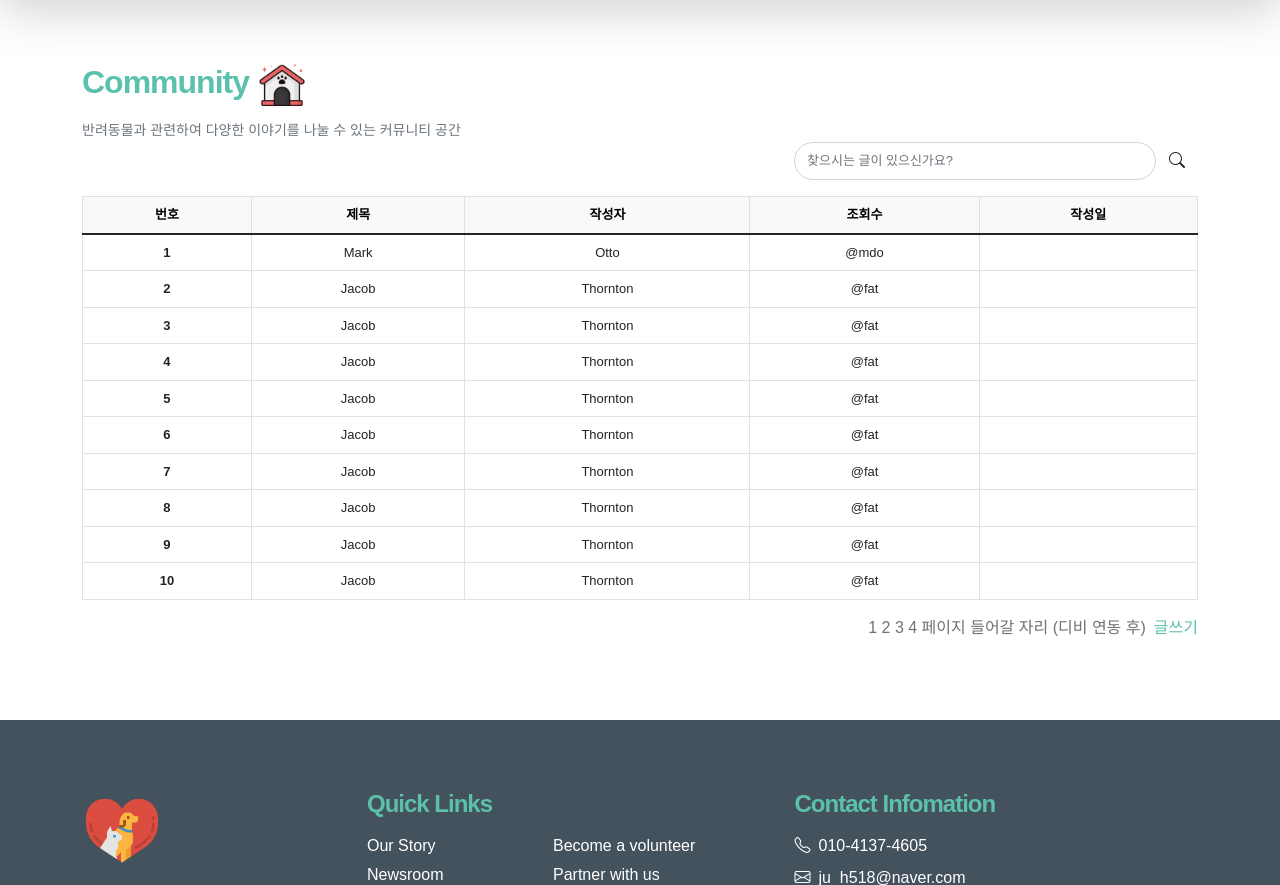
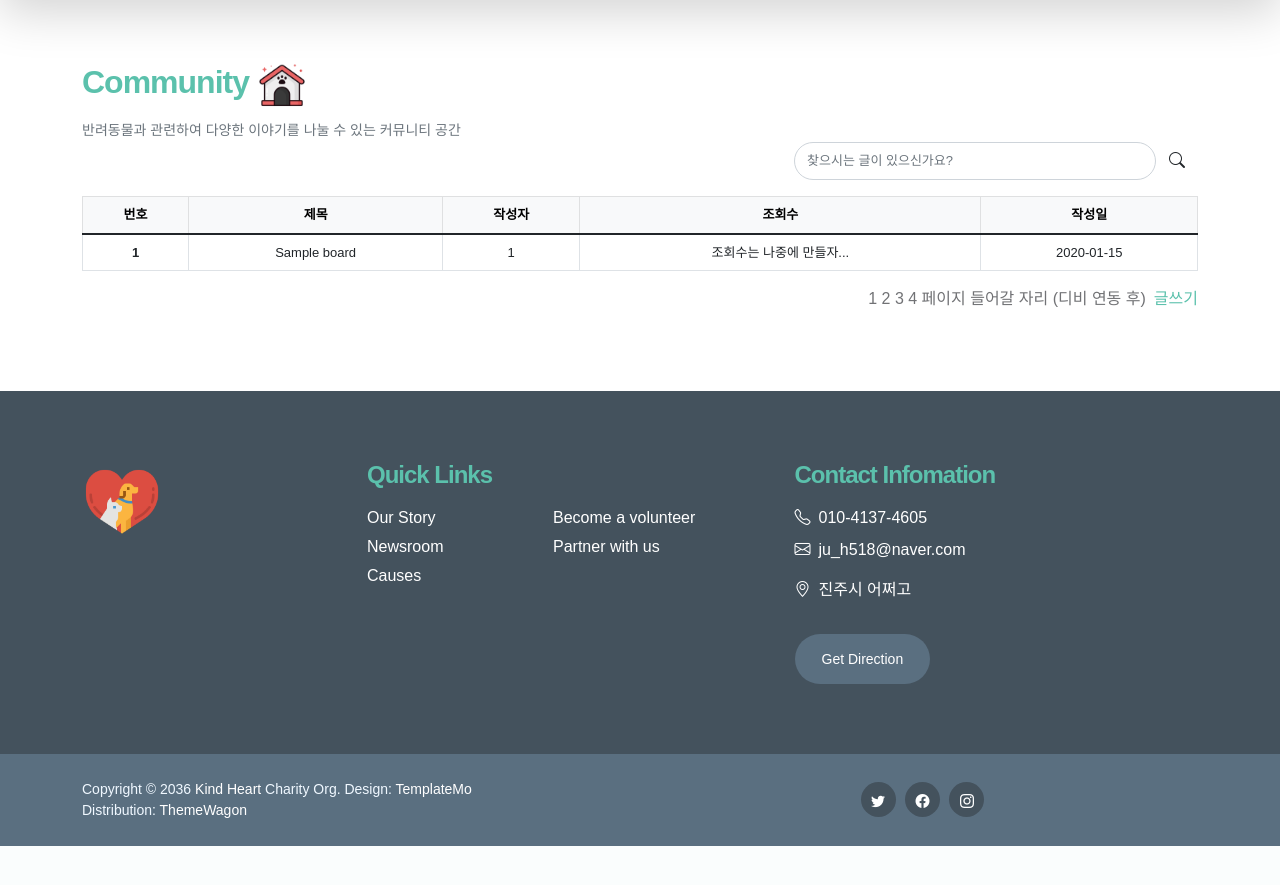
Before and after one commit to CompanionAnimalWeb/CompanionAnimal, a Java web app: template CompanionAnimalProject/src/main/webapp/WEB-INF/views/board/community/main.jsp in a window 1280 px wide. Shown: the part 143-1028 px from the top of the page. After the commit the page ends 989 px from the top, so only its background shows below. Run offline with Spring Boot 4, a stand-in JSP engine, Linux system fonts and the light colour scheme; the template is opened without the code that fills it: most values are stand-ins (such as "Sample title", 1, 10 or a date in 2020); some libraries are stand-ins or nearby versions; some web fonts are replaced.

Commit message:
게시판 구현_03
게시판 메인 페이지에서 게시물 전체 목록을 조회하는 코드
게시물 번호를 파라미터로 받아 게시물 상세 정보를 조회하는 코드

```diff
--- a/CompanionAnimalProject/src/main/java/com/example/demo/repository/BoardRepository.java
+++ b/CompanionAnimalProject/src/main/java/com/example/demo/repository/BoardRepository.java
@@ -8,4 +8,5 @@ import com.example.demo.model.Board;
 public interface BoardRepository {
     List<Board> findAll();
     void insert(BoardController boardController);
+    List<Board> findPost(int no);
 }
--- a/CompanionAnimalProject/src/main/webapp/WEB-INF/views/board/community/main.jsp
+++ b/CompanionAnimalProject/src/main/webapp/WEB-INF/views/board/community/main.jsp
@@ -16,6 +16,8 @@
 	<%@include file="../../fragments/common-css.jsp" %>
 
 </head>
+
+
 
 <body id="section_1">
 
@@ -61,76 +63,15 @@
 				    </tr>
 				  </thead>
 				  <tbody>
-				    <tr>
-				      <th scope="row">1</th>
-				      <td>Mark</td>
-				      <td>Otto</td>
-				      <td>@mdo</td>
-				      <td></td>
+				  	<c:forEach items="${boardList}" var="board">
+				    <tr onclick="location.href='main/post/${board.boardIdx}'">
+				      <th>${board.boardIdx}</th>
+				      <td>${board.title}</td>
+				      <td>${board.id}</td>
+				      <td>조회수는 나중에 만들자...</td>
+				      <td>${board.regDate}</td>
 				    </tr>
-				    <tr>
-				      <th scope="row">2</th>
-				      <td>Jacob</td>
-				      <td>Thornton</td>
-				      <td>@fat</td>
-				      <td></td>
-				    </tr>
-				    <tr>
-				      <th scope="row">3</th>
-				      <td>Jacob</td>
-				      <td>Thornton</td>
-				      <td>@fat</td>
-				      <td></td>
-				    </tr>
-				    <tr>
-				      <th scope="row">4</th>
-				      <td>Jacob</td>
-				      <td>Thornton</td>
-				      <td>@fat</td>
-				      <td></td>
-				    </tr>
-				    <tr>
-				      <th scope="row">5</th>
-				      <td>Jacob</td>
-				      <td>Thornton</td>
-				      <td>@fat</td>
-				      <td></td>
-				    </tr>
-				    <tr>
-				      <th scope="row">6</th>
-				      <td>Jacob</td>
-				      <td>Thornton</td>
-				      <td>@fat</td>
-				      <td></td>
-				    </tr>
-				    <tr>
-				      <th scope="row">7</th>
-				      <td>Jacob</td>
-				      <td>Thornton</td>
-				      <td>@fat</td>
-				      <td></td>
-				    </tr>
-				    <tr>
-				      <th scope="row">8</th>
-				      <td>Jacob</td>
-				      <td>Thornton</td>
-				      <td>@fat</td>
-				      <td></td>
-				    </tr>
-				    <tr>
-				      <th scope="row">9</th>
-				      <td>Jacob</td>
-				      <td>Thornton</td>
-				      <td>@fat</td>
-				      <td></td>
-				    </tr>
-				    <tr>
-				      <th scope="row">10</th>
-				      <td>Jacob</td>
-				      <td>Thornton</td>
-				      <td>@fat</td>
-				      <td></td>
-				    </tr>
+				    </c:forEach>
 				  </tbody>
 				</table>
 
```
Also changed, not shown: CompanionAnimalProject/src/main/java/com/example/demo/controller/BoardController.java (+25 -11 lines), CompanionAnimalProject/src/main/java/com/example/demo/model/Board.java (+8 -10 lines), CompanionAnimalProject/src/main/java/com/example/demo/repository/BoardRepositoryImpl.java (+13 -7 lines), CompanionAnimalProject/src/main/java/com/example/demo/service/BoardService.java (+6 -1 lines).
